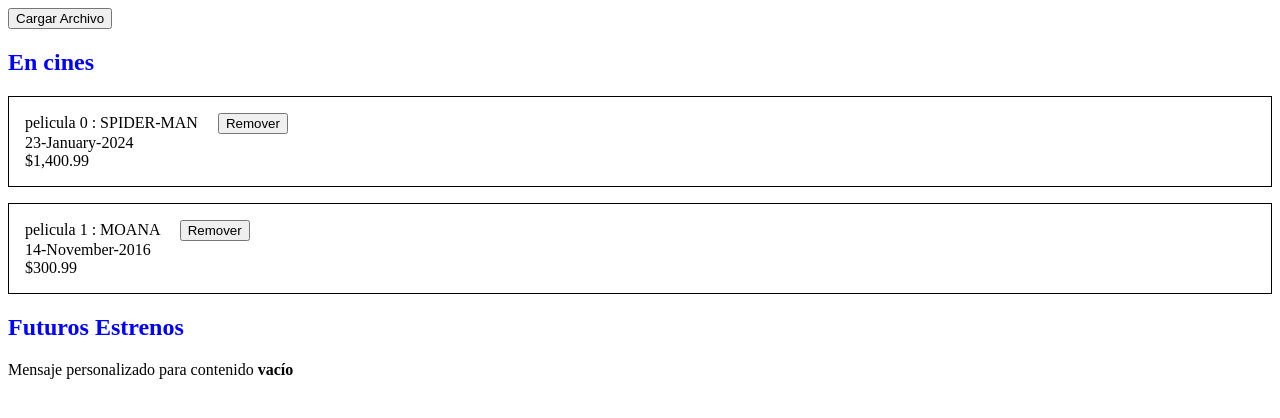
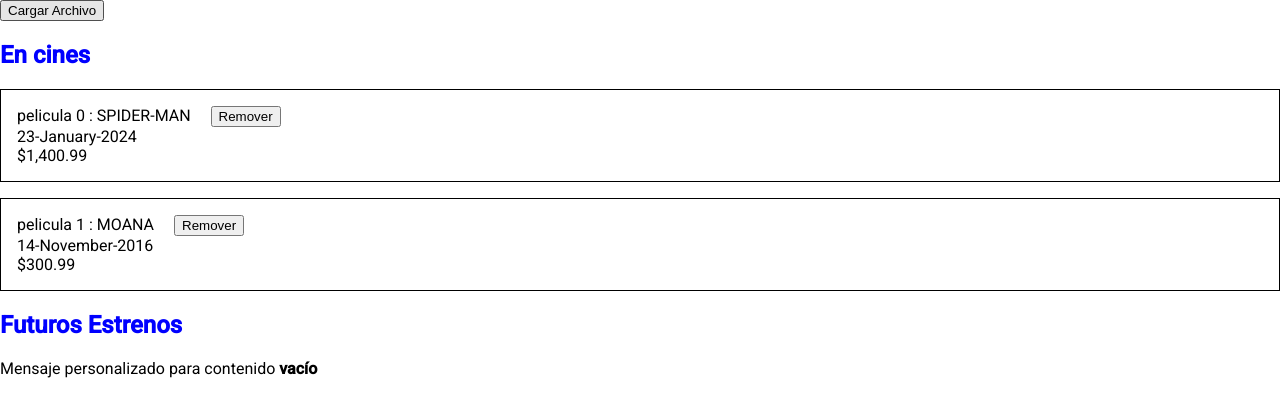
Before and after one commit to negrura14/PeliculasFront, an Angular app: page / in a window 1280 px wide. Shown: the top 418 px of the page. Built offline with nearby package versions, Linux system fonts and the light colour scheme.

Commit message:
clase 31

```diff
--- a/angular.json
+++ b/angular.json
@@ -35,6 +35,7 @@
               "src/assets"
             ],
             "styles": [
+              "@angular/material/prebuilt-themes/indigo-pink.css",
               "src/styles.css"
             ],
             "scripts": []
@@ -94,6 +95,7 @@
               "src/assets"
             ],
             "styles": [
+              "@angular/material/prebuilt-themes/indigo-pink.css",
               "src/styles.css"
             ],
             "scripts": []
--- a/package.json
+++ b/package.json
@@ -11,10 +11,12 @@
   "private": true,
   "dependencies": {
     "@angular/animations": "^17.0.0",
+    "@angular/cdk": "^17.1.0",
     "@angular/common": "^17.0.0",
     "@angular/compiler": "^17.0.0",
     "@angular/core": "^17.0.0",
     "@angular/forms": "^17.0.0",
+    "@angular/material": "^17.1.0",
     "@angular/platform-browser": "^17.0.0",
     "@angular/platform-browser-dynamic": "^17.0.0",
     "@angular/router": "^17.0.0",
--- a/src/app/app.module.ts
+++ b/src/app/app.module.ts
@@ -5,6 +5,8 @@
 import { AppComponent } from './app.component';
 import { ListadoPeliculasComponent } from './peliculas/listado-peliculas/listado-peliculas.component';
 import { ListadoGenericoComponent } from './utilidades/listado-generico/listado-generico.component';
+import { BrowserAnimationsModule } from '@angular/platform-browser/animations';
+import {MaterialModule} from './material/material.module'
 
 @NgModule({
   declarations: [
@@ -14,7 +16,9 @@
   ],
   imports: [
     BrowserModule,
-    AppRoutingModule
+    AppRoutingModule,
+    BrowserAnimationsModule,
+    MaterialModule
   ],
   providers: [],
   bootstrap: [AppComponent]
--- a/src/index.html
+++ b/src/index.html
@@ -6,6 +6,8 @@
   <base href="/">
   <meta name="viewport" content="width=device-width, initial-scale=1">
   <link rel="icon" type="image/x-icon" href="favicon.ico">
+  <link href="https://fonts.googleapis.com/css2?family=Roboto:wght@300;400;500&display=swap" rel="stylesheet">
+  <link href="https://fonts.googleapis.com/icon?family=Material+Icons" rel="stylesheet">
 </head>
 <body>
   <app-root></app-root>
--- a/src/styles.css
+++ b/src/styles.css
@@ -1 +1,4 @@
 /* You can add global styles to this file, and also import other style files */
+
+/* html, body { height: 100%; } */
+body { margin: 0; font-family: Roboto, "Helvetica Neue", sans-serif; }
```
Also changed, not shown: src/app/material/material.module.ts (added, +12 -0 lines), 1 other file (tests, documents, lock files or other folders).
